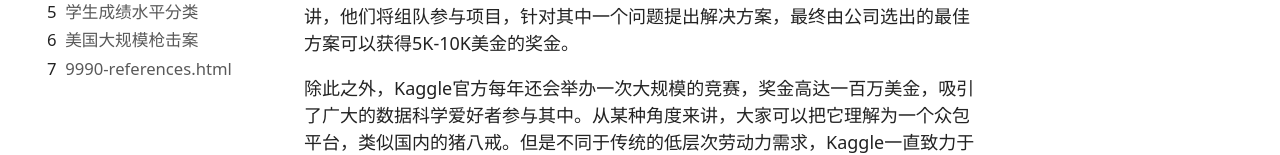
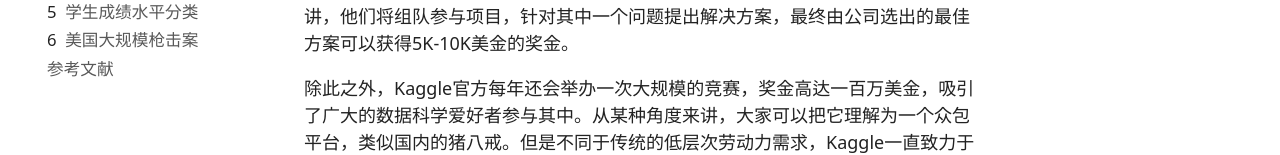
Before and after one commit to stormrage009/kaggle-notes, a plain HTML site: page index.html in a window 1280 px wide. Shown: the part 286-441 px from the top of the page. Drawn offline with Linux system fonts and the light colour scheme; a web font is replaced by a local one.

Commit message:
Update index.html

```diff
--- a/index.html
+++ b/index.html
@@ -125,7 +125,7 @@ ul.task-list{list-style: none;}
 </li>
         <li class="sidebar-item">
   <div class="sidebar-item-container">
-  <a href="./9990-references.html" class="sidebar-item-text sidebar-link"><span class="chapter-number">7</span>&nbsp; <span class="chapter-title">9990-references.html</span></a>
+  <a href="./9990-references.html" class="sidebar-item-text sidebar-link">参考文献</a>
   </div>
 </li>
     </ul>
```
